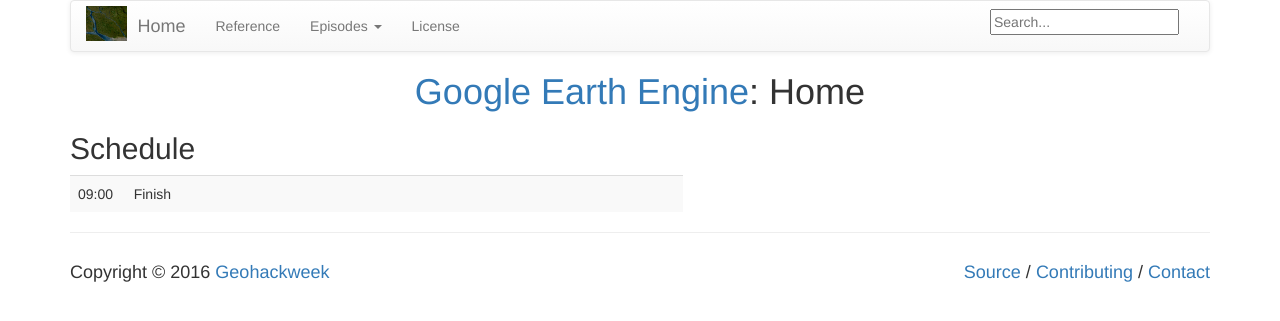
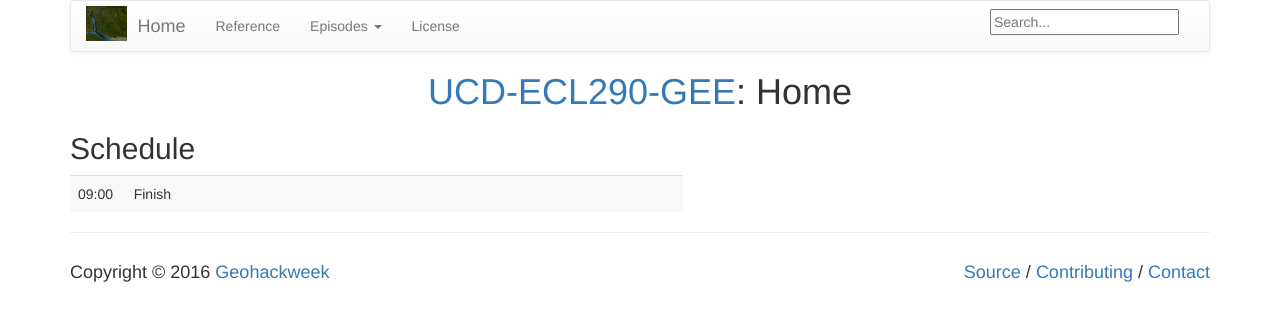
Before and after one commit to dixondan/UCD-ECL290-GEE, a Jekyll site: the page built from index.md, in a window 1280 px wide. Shown: the top 321 px of the page. Built offline with Jekyll 4.4.1, drawn with Linux system fonts in a browser that asks for light colours.

Commit message:
Update _config.yml

```diff
--- a/_config.yml
+++ b/_config.yml
@@ -7,7 +7,7 @@ encoding: utf-8
 kind: "lesson"
 
 # Overall title for pages.
-title: "Google Earth Engine"
+title: "UCD-ECL290-GEE"
 
 # Repository URL (without trailing slash).
 #repo: https://github.com/geohackweek/GoogleEarthEngine
```
